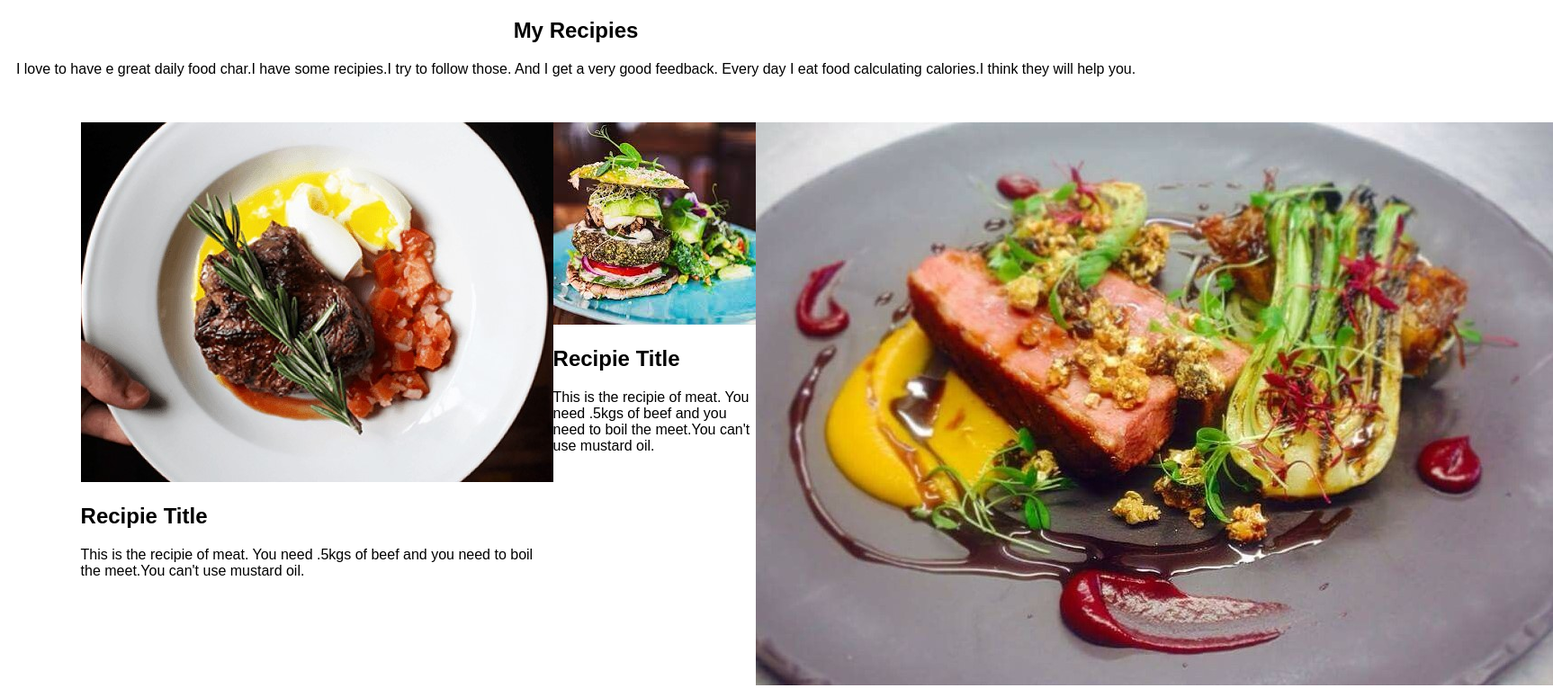
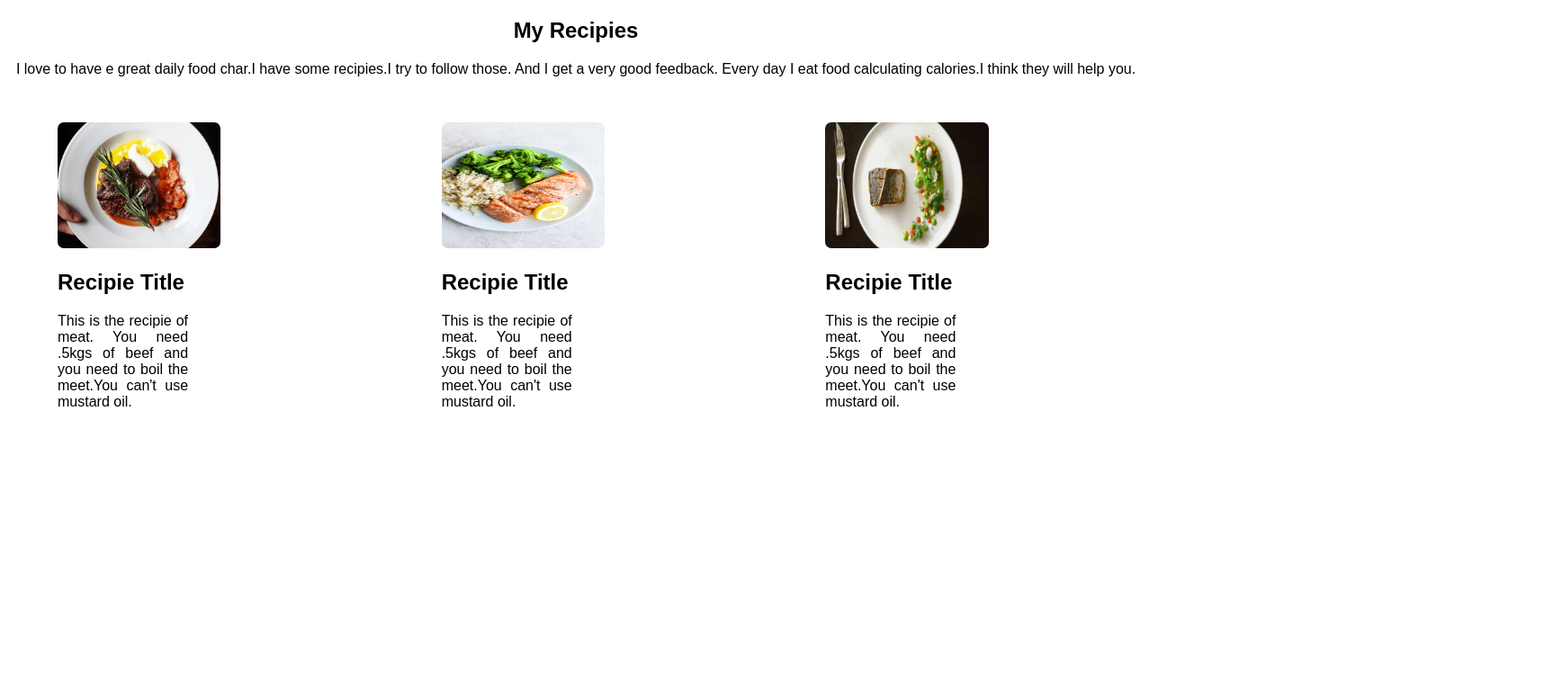
Before and after one commit to arifulanik/Assignment-01, a plain HTML site: page index.html in a window 1280 px wide. Shown: the part 800-1565 px from the top of the page at 90% size, 1726 px wide, since content can reach past the window. After the commit the page ends 1454 px from the top, so only its background shows below. Drawn offline with Linux system fonts and the light colour scheme.

Commit message:
ekhun hoilo

```diff
--- a/index.html
+++ b/index.html
@@ -51,14 +51,14 @@
                 <p>This is the recipie of meat. You need .5kgs of beef and you need to boil the meet.You can't use
                     mustard oil.</p>
             </div>
-            <div id="mid">
-                <img src="images/mid.png" alt="">
+            <div id="left">
+                <img src="images/mid2.jpg" alt="">
                 <h2>Recipie Title</h2>
                 <p>This is the recipie of meat. You need .5kgs of beef and you need to boil the meet.You can't use
                     mustard oil.</p>
             </div>
-            <div id="end">
-                <img src="images/last.jpg" alt="">
+            <div id="left">
+                <img src="images/left2.jpg" alt="">
                 <h2>Recipie Title</h2>
                 <p>This is the recipie of meat. You need .5kgs of beef and you need to boil the meet.You can't use
                     mustard oil.</p>
--- a/style.css
+++ b/style.css
@@ -72,13 +72,22 @@ span{
 }
 
 .final-part{
-    margin-left: 7%;
-
+    justify-content: center;
+    width: ;
 
 }
-.left{
+#left{
     float: left;
-    width: 30%;
-    padding-left: 5%;
+    width: 32%;
     margin-left: 5%;
+    justify-content: space-around;
 }
+#left p{
+    text-align: justify;
+    width: 40%;
+}
+#left img{
+    width: 50%;
+    height: 30%;
+    border-radius: 7px;
+}
```
Also changed, not shown: images/left2.jpg (added), images/mid2.jpg (added).
